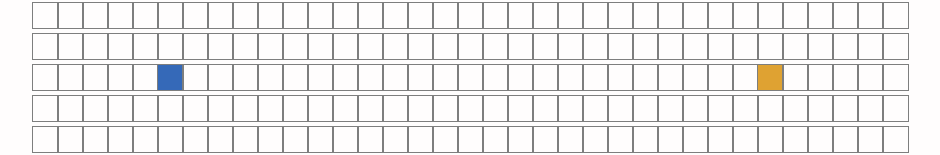
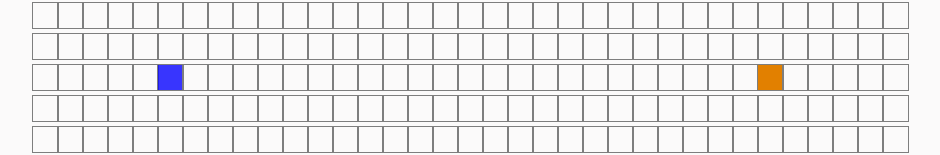
Before and after one commit to Fjguido/Guide, a React (Create React App) app: page / in a window 1280 px wide. Shown: the part 125-280 px from the top of the page, without its empty margins (170-1110 px from the left). Built offline with nearby package versions, Linux system fonts and the light colour scheme.

Commit message:
reorginized code

```diff
--- a/src/Components/Pathfinder/Node/Node.css
+++ b/src/Components/Pathfinder/Node/Node.css
@@ -7,11 +7,11 @@
 
 
   .node-start {
-    background-color: rgb(53, 105, 184);
+    background-color: rgba(4, 0, 255, 0.788);
   }
 
   .node-finish {
-    background-color: rgb(223, 162, 50);
+    background-color: rgb(226, 128, 0);
   }
 
   .node-wall {
@@ -20,24 +20,61 @@
 
   .node-visited {
     animation-name: visitedAnimation;
-    animation-duration: 1s;
+    animation-duration: 1.5s;
     animation-timing-function: ease-in-out;
+    animation-delay: 0;
+    animation-direction: alternate;
+    animation-iteration-count: 1;
+    animation-fill-mode: forwards;
+    animation-play-state: running;
   }
 
   @keyframes visitedAnimation {
+    0% {
+      transform: scale(0.3);
+      background-color: rgba(4, 0, 255, 0.788);
+      border-radius: 100%;
+    }
+
+    50% {
+      background-color: rgba(48, 92, 238, 0.75);
+    }
+
+    75% {
+      transform: scale(1.2);
+      background-color: rgba(88, 181, 235, 0.75);
+    }
+
     100% {
-      background-color: green;
+      transform: scale(1);
+      background-color: rgba(130, 231, 238, 0.75);
     }
   }
 
   .node-shortest-path {
     animation-name: shortestPath;
-    animation-duration: 1s;
+    animation-duration: 1.2s;
     animation-timing-function: ease-in-out;
+    animation-delay: 0;
+    animation-direction: alternate;
+    animation-iteration-count: 1;
+    animation-fill-mode: forwards;
+    animation-play-state: running;
   }
 
   @keyframes shortestPath {
-    100%{
-      background-color: yellow;
+    0% {
+      transform: scale(0.6);
+      background-color: rgb(226, 128, 0);
+    }
+
+    50% {
+      transform: scale(1.2);
+      background-color: rgb(241, 204, 125);
+    }
+
+    100% {
+      transform: scale(1);
+      background-color: rgb(253, 255, 106);
     }
   }
--- a/src/Components/Pathfinder/Pathfinder.css
+++ b/src/Components/Pathfinder/Pathfinder.css
@@ -11,7 +11,7 @@
   }
 
   body {
-    background-color: rgb(255, 253, 253);
+    background-color: rgba(250, 248, 248, 0.678);
   }
 
   .title b{
--- a/src/Components/Pathfinder/Pathfinder.jsx
+++ b/src/Components/Pathfinder/Pathfinder.jsx
@@ -24,6 +24,7 @@ class Pathfinder extends Component {
       isRunning: false,
       isStartNode: false,
       isFinishNode: false,
+      isWallNode: false,
       //-----------------------
       currRow: 0,
       currCol: 0,
@@ -37,6 +38,7 @@ class Pathfinder extends Component {
     //---------------------------------------------------
   }
 
+
   componentDidMount() {
     const grid = this.getInitialGrid();
     this.setState({grid});
@@ -46,7 +48,6 @@ class Pathfinder extends Component {
   toggleIsRunning() {
     this.setState({isRunning: !this.state.isRunning});
   }
-
 
  // grid setup - by using state properties
  getInitialGrid = (
@@ -65,6 +66,7 @@ class Pathfinder extends Component {
   // shows grid
   return initialGrid;
 };
+
 
   //setting up starting/ending point "node"
   createNode = (row, col) => {
@@ -93,6 +95,7 @@ class Pathfinder extends Component {
       isNode: true,
     };
   };
+
 
 //holding clicked mouse/clicked mouse on grid - will let walls appear
 handleMouseDown(row, col) {
@@ -137,7 +140,20 @@ class Pathfinder extends Component {
   }
 }
 
-
+// clearing grid of visited nodes
+isGridClear() {
+  for (const row of this.state.grid) {
+    for (const node of row) {
+      const nodeClassName = document.getElementById(
+        `node-${node.row}-${node.col}`,
+      ).className;
+      if ( nodeClassName === 'node node-visited' || nodeClassName === 'node node-shortest-path')
+      { return false;
+      }
+    }
+  }
+  return true;
+}
 handleMouseEnter(row, col) {
   if (!this.state.isRunning) {
     if (this.state.mouseIsPressed) {
@@ -194,6 +210,7 @@ class Pathfinder extends Component {
   }
 }
 
+
   //To stop making walls when you let go of mouse - lets you click to make new wall
   handleMouseUp(row, col) {
     if (!this.state.isRunning) {
@@ -227,22 +244,89 @@ class Pathfinder extends Component {
     }
   }
 
-    //add visualization
+// clearing grid
+clearGrid() {
+  if (!this.state.isRunning) {
+    const newGrid = this.state.grid.slice();
+    for (const row of newGrid) {
+      for (const node of row) {
+        let nodeClassName = document.getElementById(
+          `node-${node.row}-${node.col}`,
+        ).className;
+        if (
+          nodeClassName !== 'node node-start' &&
+          nodeClassName !== 'node node-finish' &&
+          nodeClassName !== 'node node-wall'
+        ) {
+          document.getElementById(`node-${node.row}-${node.col}`).className =
+            'node';
+          node.isVisited = false;
+          node.distance = Infinity;
+          node.distanceToFinishNode =
+            Math.abs(this.state.FINISH_NODE_ROW - node.row) +
+            Math.abs(this.state.FINISH_NODE_COL - node.col);
+        }
+        if (nodeClassName === 'node node-finish') {
+          node.isVisited = false;
+          node.distance = Infinity;
+          node.distanceToFinishNode = 0;
+        }
+        if (nodeClassName === 'node node-start') {
+          node.isVisited = false;
+          node.distance = Infinity;
+          node.distanceToFinishNode =
+            Math.abs(this.state.FINISH_NODE_ROW - node.row) +
+            Math.abs(this.state.FINISH_NODE_COL - node.col);
+          node.isStart = true;
+          node.isWall = false;
+          node.previousNode = null;
+          node.isNode = true;
+        }
+      }
+    }
+  }
+}
+
+// clear created walls
+clearWalls() {
+  if (!this.state.isRunning) {
+    const newGrid = this.state.grid.slice();
+    //
+    for (const row of newGrid) {
+      for (const node of row) {
+        let nodeClassName = document.getElementById(
+          `node-${node.row}-${node.col}`,
+        ).className;
+        if (nodeClassName === 'node node-wall') {
+          document.getElementById(`node-${node.row}-${node.col}`).className =
+            'node';
+          node.isWall = false;
+        }
+      }
+    }
+  }
+}
+
+  // add visualization
   visualize(algo) {
     if (!this.state.isRunning) {
       this.clearGrid();
       this.toggleIsRunning();
       const {grid} = this.state;
-        const startNode = grid[this.state.START_NODE_ROW][this.state.START_NODE_COL];
-        const finishNode = grid[this.state.START_NODE_ROW][this.state.START_NODE_COL];
+      const startNode =
+        grid[this.state.START_NODE_ROW][this.state.START_NODE_COL];
+      const finishNode =
+        grid[this.state.FINISH_NODE_ROW][this.state.FINISH_NODE_COL];
       let visitedNodesInOrder;
-
-        switch(algo) {
-          case 'bfs':
-            visitedNodesInOrder = bfs(grid, startNode, finishNode)
+      switch (algo) {
+        case 'BFS':
+          visitedNodesInOrder = bfs(grid, startNode, finishNode);
           break;
-          case 'dfs':
-            visitedNodesInOrder = dfs(grid,startNode, finishNode)
+        case 'DFS':
+          visitedNodesInOrder = dfs(grid, startNode, finishNode);
+          break;
+        default:
+          // should never get here
           break;
       }
       const nodesInShortestPathOrder = getNodesInShortestPathOrder(finishNode);
@@ -274,6 +358,7 @@ class Pathfinder extends Component {
       }, 10 * i);
     }
   }
+
   // path from starting point to ending point
   animateShortestPath(nodesInShortestPathOrder) {
     for (let i = 0; i < nodesInShortestPathOrder.length; i++) {
@@ -351,7 +436,7 @@ class Pathfinder extends Component {
         <button
           type="button"
           className="bfsBtn"
-              onClick={() => this.visualize('bfs')}>
+          onClick={() => this.visualize('BFS')}>
           Breadth First Search
         </button>
         <button
@@ -363,86 +448,6 @@ class Pathfinder extends Component {
 
       </div>
     );
-      }
-
-  // clearing grid
-    clearGrid() {
-      if (!this.state.isRunning) {
-        const newGrid = this.state.grid.slice();
-        for (const row of newGrid) {
-          for (const node of row) {
-            let nodeClassName = document.getElementById(
-              `node-${node.row}-${node.col}`,
-            ).className;
-            if (
-              nodeClassName !== 'node node-start' &&
-              nodeClassName !== 'node node-finish' &&
-              nodeClassName !== 'node node-wall'
-            ) {
-              document.getElementById(`node-${node.row}-${node.col}`).className =
-                'node';
-              node.isVisited = false;
-              node.distance = Infinity;
-              node.distanceToFinishNode =
-                Math.abs(this.state.FINISH_NODE_ROW - node.row) +
-                Math.abs(this.state.FINISH_NODE_COL - node.col);
-            }
-            if (nodeClassName === 'node node-finish') {
-              node.isVisited = false;
-              node.distance = Infinity;
-              node.distanceToFinishNode = 0;
-            }
-            if (nodeClassName === 'node node-start') {
-              node.isVisited = false;
-              node.distance = Infinity;
-              node.distanceToFinishNode =
-                Math.abs(this.state.FINISH_NODE_ROW - node.row) +
-                Math.abs(this.state.FINISH_NODE_COL - node.col);
-              node.isStart = true;
-              node.isWall = false;
-              node.previousNode = null;
-              node.isNode = true;
-            }
-          }
-        }
-      }
-    }
-
-
-
-// clearing grid of visited nodes
-    isGridClear() {
-        for (const row of this.state.grid) {
-          for (const node of row) {
-            const nodeClassName = document.getElementById(
-              `node-${node.row}-${node.col}`,
-            ).className;
-            if ( nodeClassName === 'node node-visited' || nodeClassName === 'node node-shortest-path')
-            { return false;
-            }
-          }
-        }
-        return true;
-      }
-
-  // clear created walls
-    clearWalls() {
-      if (!this.state.isRunning) {
-        const newGrid = this.state.grid.slice();
-        //
-        for (const row of newGrid) {
-          for (const node of row) {
-            let nodeClassName = document.getElementById(
-              `node-${node.row}-${node.col}`,
-            ).className;
-            if (nodeClassName === 'node node-wall') {
-              document.getElementById(`node-${node.row}-${node.col}`).className =
-                'node';
-              node.isWall = true;
-            }
-          }
-        }
-      }
   }
 }
 
```
Also changed, not shown: src/Components/Algo/bfs.js (+9 -15 lines). Lines whose indentation alone changed are shown as unchanged.
